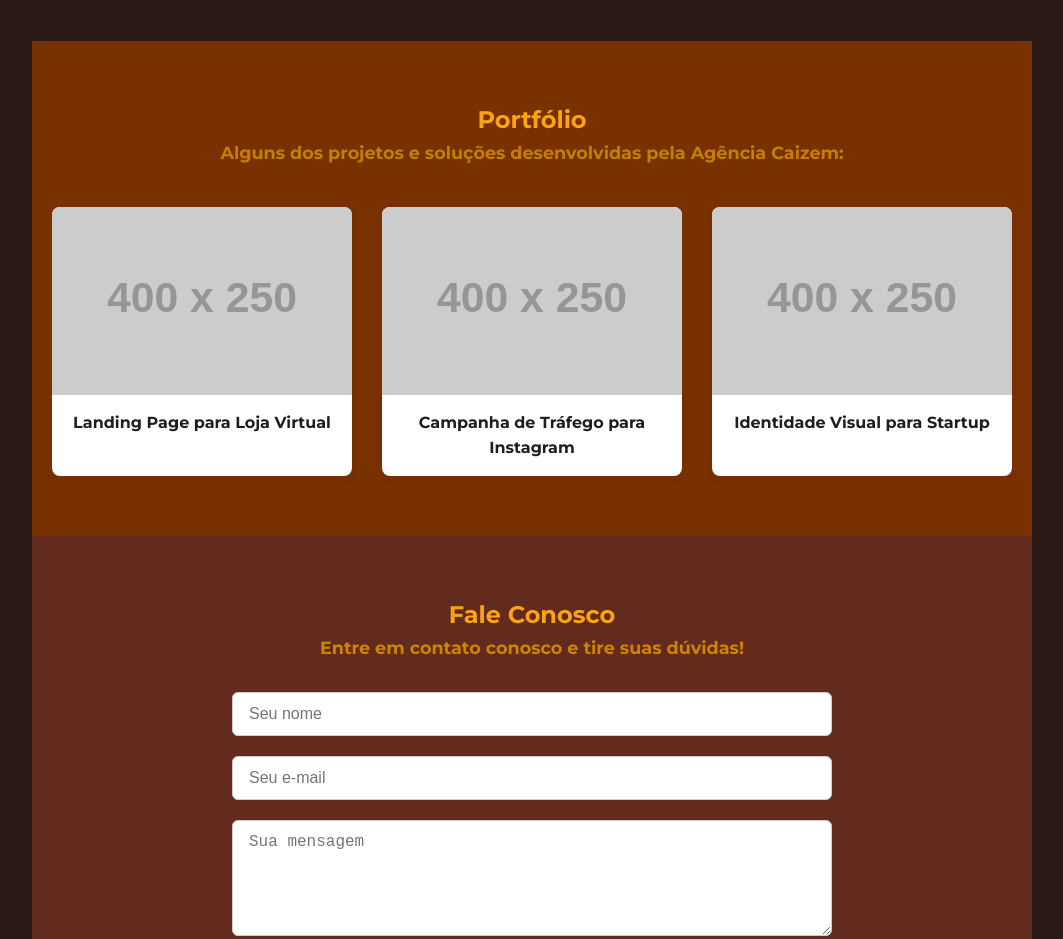
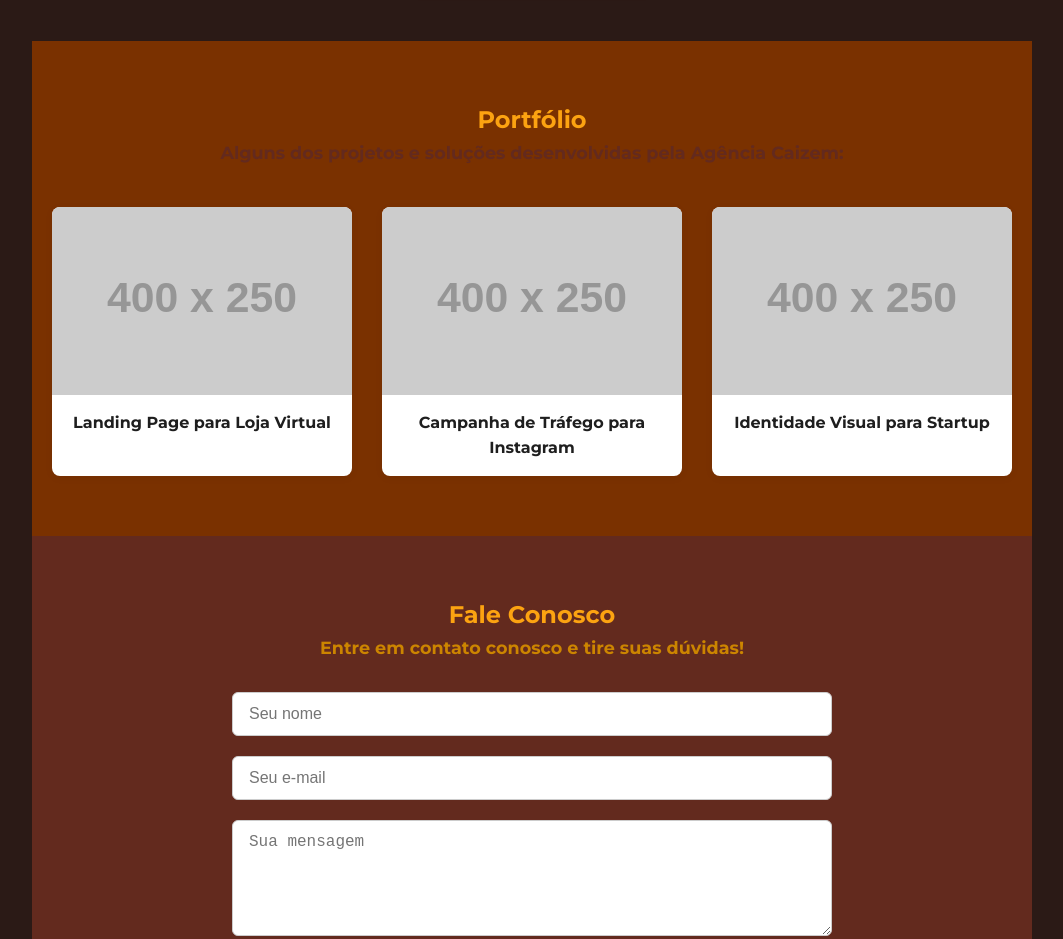
Before and after one commit to OsaeGun/Agencia-Caizem, a plain HTML site: page index.html in a window 1280 px wide. Shown: the part 1440-2379 px from the top of the page, without its empty margins (108-1171 px from the left). Drawn offline with nearby package versions, Linux system fonts and the light colour scheme; placeholder pictures from the web are drawn by us.

Commit message:
Update style.css

```diff
--- a/style.css
+++ b/style.css
@@ -135,7 +135,7 @@ footer a {
 #portfolio p {
   margin-bottom: 40px;
   font-size: 1.1rem;
-  color: #c47f00;
+  color: #632a1e;
 }
 
 .portfolio-grid {
```
